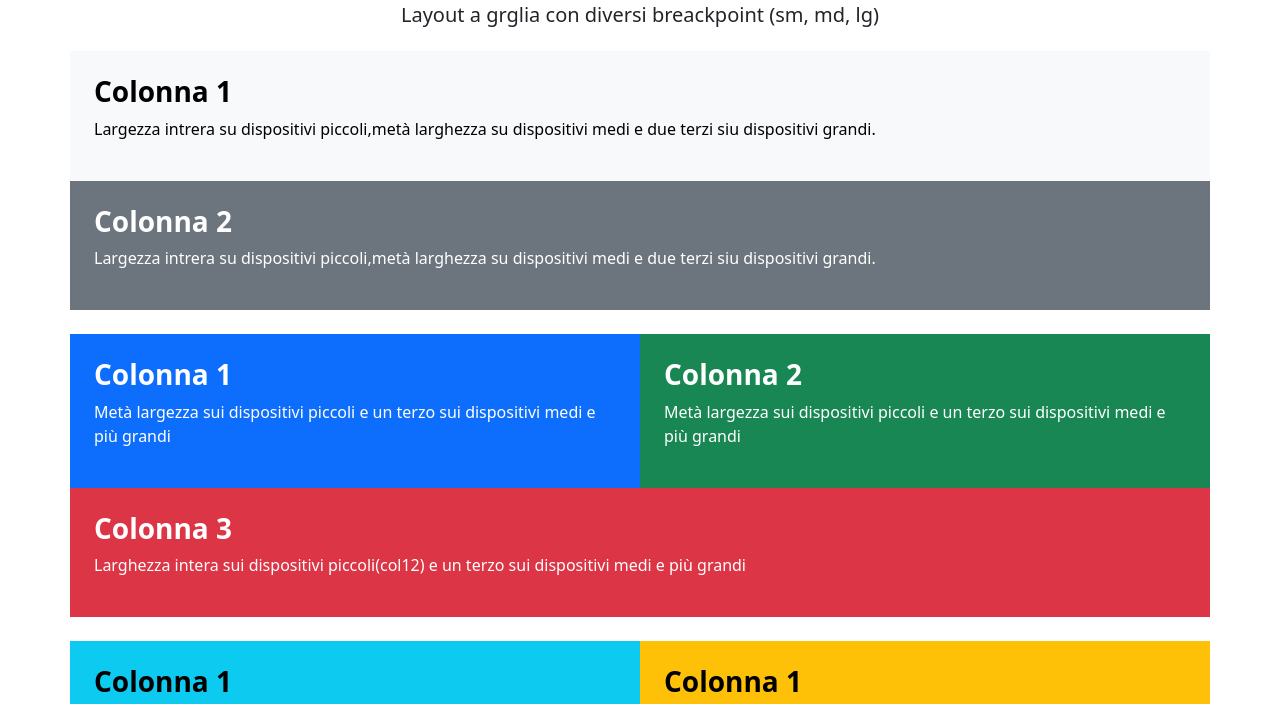
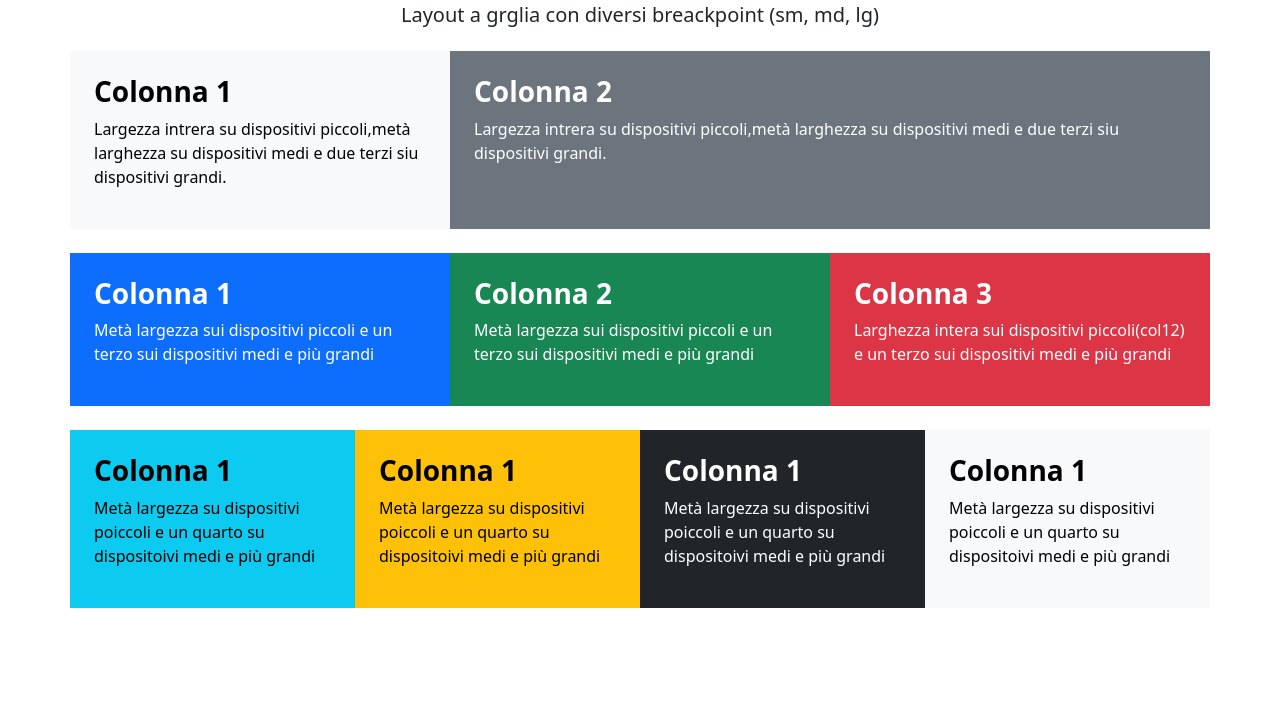
Before and after one commit to DanielaEsposito/htmlcss-bootstrap-layout, a plain HTML site: page idex.html in a window 1280 px wide. Shown: the part 77-781 px from the top of the page. Drawn offline with nearby package versions, Linux system fonts and the light colour scheme.

Commit message:
finish exercise

```diff
--- a/idex.html
+++ b/idex.html
@@ -18,45 +18,45 @@
         </div>
 
         <div class="row mb-4">
-            <div class="col-12 p-4 text-bg-light">
+            <div class="col-12 col-md-6 col-lg-4 p-4 text-bg-light">
                 <h3 class="fw-semibold">Colonna 1</h3>
                 <p>Largezza intrera su dispositivi piccoli,metà larghezza su dispositivi medi e due terzi siu
                     dispositivi grandi.</p>
             </div>
-            <div class="col-12 p-4 text-bg-secondary">
+            <div class="col-12 col-md-6 p-4 col-lg-8 text-bg-secondary">
                 <h3 class="fw-semibold">Colonna 2</h3>
                 <p>Largezza intrera su dispositivi piccoli,metà larghezza su dispositivi medi e due terzi siu
                     dispositivi grandi.</p>
             </div>
         </div>
         <div class="row mb-4">
-            <div class="col-6 p-4 text-bg-primary">
+            <div class="col-6 col-md-4 p-4 text-bg-primary">
                 <h3 class="fw-semibold">Colonna 1</h3>
                 <p>Metà largezza sui dispositivi piccoli e un terzo sui dispositivi medi e più grandi</p>
             </div>
-            <div class="col-6 p-4 text-bg-success">
+            <div class="col-6 col-md-4 p-4 text-bg-success">
                 <h3 class="fw-semibold">Colonna 2</h3>
                 <p>Metà largezza sui dispositivi piccoli e un terzo sui dispositivi medi e più grandi</p>
             </div>
-            <div class="col-12 p-4 text-bg-danger">
+            <div class="col-12 col-md-4 p-4 text-bg-danger">
                 <h3 class="fw-semibold" >Colonna 3</h3>
                 <p>Larghezza intera sui dispositivi piccoli(col12) e un terzo sui dispositivi medi e più grandi</p>
             </div>
         </div>
         <div class="row mb-4">
-            <div class="col-6 p-4 text-bg-info">
+            <div class="col-6 col-md-3 p-4 text-bg-info">
                 <h3 class="fw-semibold" >Colonna 1</h3>
                 <p>Metà largezza su dispositivi poiccoli e un quarto su dispositoivi medi e più grandi</p>
             </div>
-            <div class="col-6 p-4 text-bg-warning">
+            <div class="col-6 col-md-3 p-4 text-bg-warning">
                 <h3 class="fw-semibold">Colonna 1</h3>
                 <p>Metà largezza su dispositivi poiccoli e un quarto su dispositoivi medi e più grandi</p>
             </div>
-            <div class="col-6 p-4 text-bg-dark">
+            <div class="col-6 col-md-3 p-4 text-bg-dark">
                 <h3 class="fw-semibold">Colonna 1</h3>
                 <p>Metà largezza su dispositivi poiccoli e un quarto su dispositoivi medi e più grandi</p>
             </div>
-            <div class="col-6 p-4 text-bg-light ">
+            <div class="col-6 col-md-3 p-4 text-bg-light ">
                 <h3 class="fw-semibold" >Colonna 1</h3>
                 <p>Metà largezza su dispositivi poiccoli e un quarto su dispositoivi medi e più grandi</p>
             </div>
```
